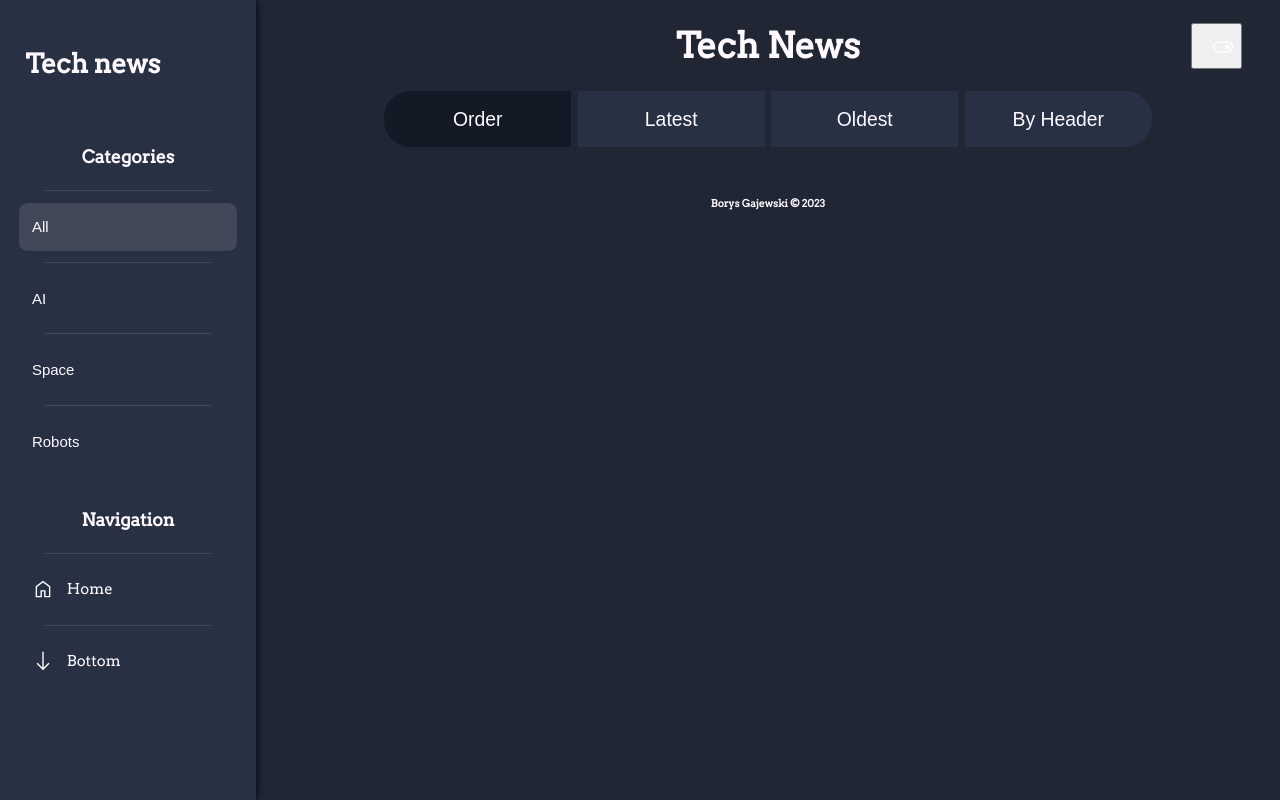
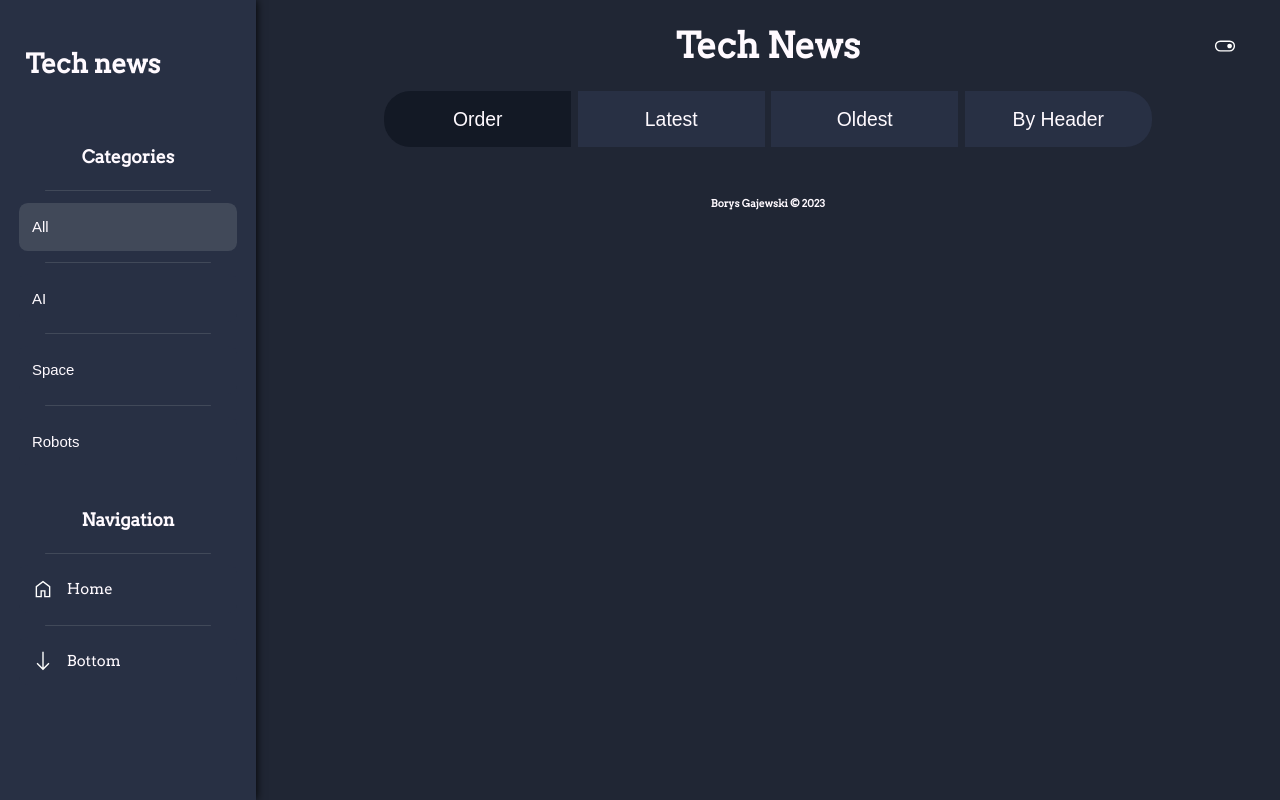
Before and after one commit to lis531/TechNews, a plain HTML site: page index.html in a window 1280 px wide. Drawn offline with Linux system fonts and the light colour scheme; no server answers.

Commit message:
Update style.css

```diff
--- a/style.css
+++ b/style.css
@@ -46,6 +46,11 @@ body{
     font-size: 4rem;
     top: inherit;
     right: 3vw;
+    border: none;
+    background-color: inherit;
+    display: flex;
+    align-items: center;
+    justify-content: center;
 }
 
 /*navBar*/
```
